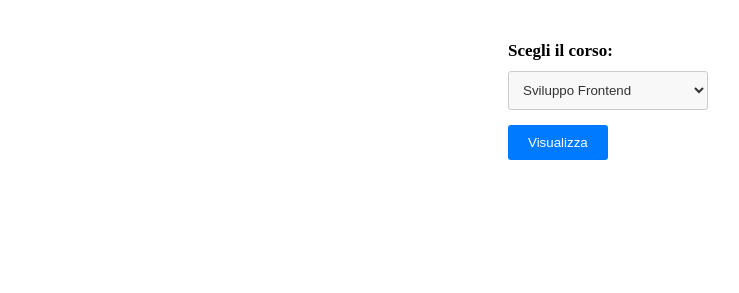
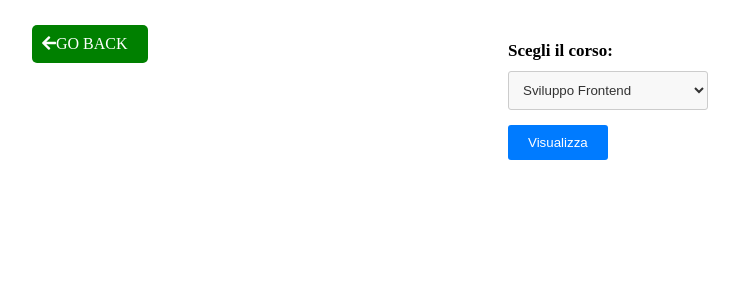
Before and after one commit to ThomasStatile/LABORATORIO-FULL-STACK, a PHP site: page /admin-voti.php in a window 1280 px wide. Shown: the part 127-420 px from the top of the page, without its empty margins (32-771 px from the left). Run offline with PHP 8.4, Linux system fonts and the light colour scheme; the visitor is signed in with stand-in values (Sample User, id 1); some libraries are stand-ins or nearby versions.

Commit message:
css changes

```diff
--- a/admin-feedback.php
+++ b/admin-feedback.php
@@ -4,6 +4,10 @@
     <meta charset="UTF-8" />
     <meta name="viewport" content="width=device-width, initial-scale=1.0" />
     <link rel="stylesheet" href="style.css" />
+    <link
+      rel="stylesheet"
+      href="https://pro.fontawesome.com/releases/v5.10.0/css/all.css"
+    />
     <title>Admin Feedback</title>
   </head>
   <body>
@@ -22,6 +26,7 @@
         </ul>
       </div>
     </header>
+    <div class="go-back"><a class="button" href="admin-page.php"><i class="fa fa-arrow-left" aria-hidden="true"></i>Go Back</a></div>
 
     <form method="POST" action="admin-feedback.php">
       <div class="dropdown-container">
@@ -38,7 +43,6 @@
         <button type="submit">Visualizza</button>
       </div>
     </form>
-
     <?php
 
     require_once('php/config.php');
--- a/admin-voti.php
+++ b/admin-voti.php
@@ -4,10 +4,15 @@
     <meta charset="UTF-8" />
     <meta name="viewport" content="width=device-width, initial-scale=1.0" />
     <link rel="stylesheet" href="style.css" />
+    <link
+      rel="stylesheet"
+      href="https://pro.fontawesome.com/releases/v5.10.0/css/all.css"
+    />
     <title>Admin voti</title>
   </head>
   <body>
     <header>
+
       <div class="logo">
         <a href="index.html">
           <img src="img/logo.png" alt="" />
@@ -22,7 +27,7 @@
         </ul>
       </div>
     </header>
-
+    <div class="go-back"><a class="button" href="admin-page.php"><i class="fa fa-arrow-left" aria-hidden="true"></i>Go Back</a></div>
     <form method="POST" action="admin-voti.php">
       <div class="dropdown-container">
         <label for="corso">Scegli il corso:</label>
--- a/php/config.php
+++ b/php/config.php
@@ -3,7 +3,7 @@
 $servername = "localhost";
 $user = "root";
 $port = "3307";
-$password = "password";
+$password = "milano2023";
 $database = "fullstack_laboratorio";
 
 $connessione = new mysqli($servername, $user, $password, $database, $port);
--- a/studente-page.php
+++ b/studente-page.php
@@ -60,6 +60,7 @@
             </section>
 
 
+
           </body>
         </html>
             ';
--- a/studenti-feedback.php
+++ b/studenti-feedback.php
@@ -26,7 +26,7 @@
         </ul>
       </div>
     </header>
-
+    <div class="go-back"><a class="button" href="studente-page.php"><i class="fa fa-arrow-left" aria-hidden="true"></i>Go Back</a></div>
     <div class="container2">
       <h2>Valutazione del Corso</h2>
       <form action="studenti-feedback.php" method="post">
@@ -90,6 +90,7 @@
                   </thead>
                   <tbody>
                   ';
+                  echo '<div class="go-back"><a class="button" href="studente-page.php">Go Back<i class="fa fa-arrow-left" aria-hidden="true"></i></a></div>';
                 while($row = $result->fetch_array()){
                   echo '
                   <tr>
--- a/style.css
+++ b/style.css
@@ -54,7 +54,7 @@ a {
   justify-content: center;
   align-items: center;
   flex-direction: row;
-  gap: 3rem;
+  gap: 10rem;
 }
 
 .form {
@@ -62,6 +62,7 @@ a {
   width: 15rem;
   border-radius: 20px;
   box-shadow: 2px 2px 5px rgba(0, 0, 0, 0.2);
+  border: 1px solid rgba(0, 0, 0, 0.21);
 }
 
 .form img {
@@ -88,7 +89,7 @@ a {
   border: 1px solid #ccc;
   border-radius: 20px;
   box-shadow: 2px 2px 5px rgba(0, 0, 0, 0.2);
-  margin-top: 3rem;
+  margin-top: 9rem;
 }
 
 .form-group {
@@ -150,7 +151,7 @@ table {
   border-collapse: collapse;
   width: 70%;
   margin: 0 auto;
-  margin-top: 3rem;
+  margin-top: 8rem;
 }
 
 th,
@@ -271,3 +272,19 @@ button {
   color: white;
   text-transform: uppercase;
 }
+.go-back{
+    position: absolute;
+    margin-top: 2rem;
+    padding: 10px;
+    left: 4rem;
+    border-radius: 5px;
+    background-color: green;
+    color: white;
+    text-transform: uppercase;
+    display: flex;
+    flex-direction: row;
+}
+.go-back a{
+  color: white;
+  margin-right: 10px;
+}
--- a/voti-studenti.php
+++ b/voti-studenti.php
@@ -4,6 +4,10 @@
     <meta charset="UTF-8" />
     <meta name="viewport" content="width=device-width, initial-scale=1.0" />
     <link rel="stylesheet" href="style.css" />
+    <link
+      rel="stylesheet"
+      href="https://pro.fontawesome.com/releases/v5.10.0/css/all.css"
+    />
     <title>Voti Studente</title>
   </head>
   <body>
@@ -53,6 +57,7 @@
                 </thead>
                 <tbody>
                 ';
+                echo '<div class="go-back"><a class="button" href="studente-page.php"><i class="fa fa-arrow-left" aria-hidden="true">Go Back</i></a></div>';
             while($row = $result->fetch_array()){
             echo '
             <tr>
@@ -86,7 +91,6 @@
         ';
         exit();
     }
-
     ?>
 
 
```
Also changed, not shown: home.html (added, +41 -0 lines), img/home.jpg (added).
